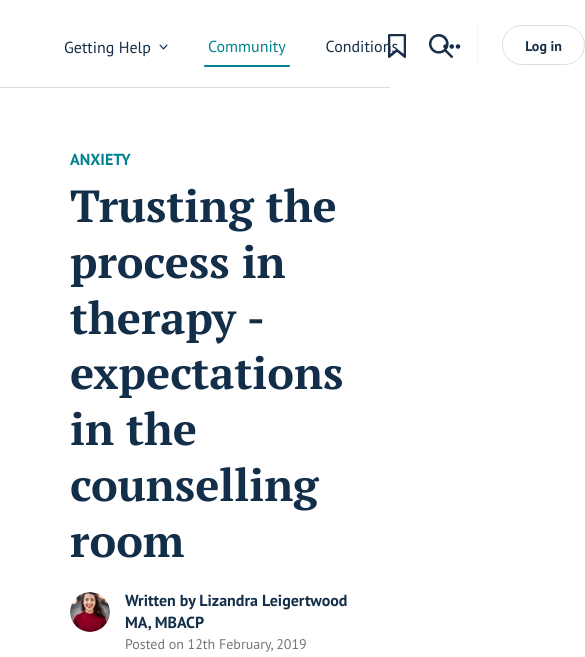
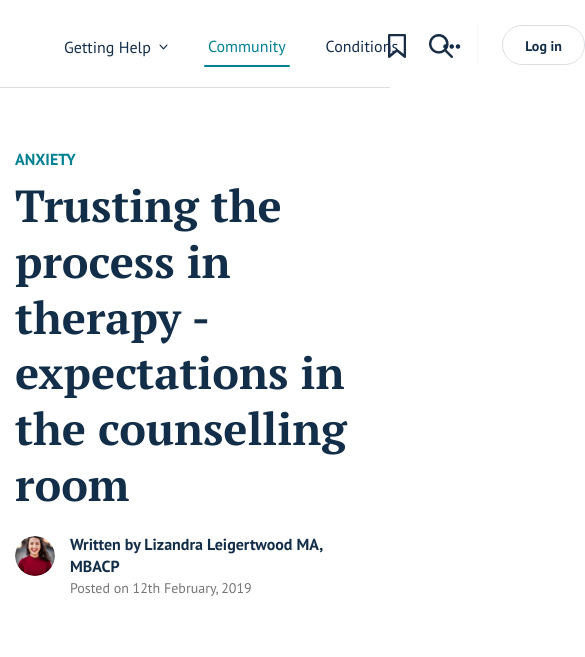
Before and after one commit to MrHidalgo/Counselling, a website: page dest/index.html in a window 390 px wide. Shown: the top 657 px of the page, 585 px wide, since content can reach past the window. Drawn offline with Linux system fonts and the light colour scheme.

Commit message:
Add responsive for large, wide screen - w\ mobile.

```diff
--- a/src/scss/_components/home/_base.scss
+++ b/src/scss/_components/home/_base.scss
@@ -12,6 +12,10 @@
       justify-content: center;
       flex: 1;
       min-width: 51px;
+      @include adaptive(1199) {
+        min-width: 66px;
+        padding-right: 15px;
+      }
     }
 
     &-middle {
--- a/src/scss/_components/home/_browse.scss
+++ b/src/scss/_components/home/_browse.scss
@@ -30,7 +30,14 @@
   }
 
   &__box {
+    display: flex;
+    align-items: center;
 
+    img {
+      display: block;
+      max-width: 100%;
+      height: auto;
+    }
 
     &-wrapper {
       display: flex;
@@ -38,6 +45,17 @@
       justify-content: space-between;
       padding-left: 45px;
       padding-right: 45px;
+      @include adaptive(1439) {
+        padding-left: 0;
+        padding-right: 0;
+      }
+
+      > div {
+        @include adaptive(1199) {
+          width: 100%;
+          max-width: calc((100% - (30px * 3)) / 4);
+        }
+      }
     }
   }
 }
--- a/src/scss/_components/home/_description.scss
+++ b/src/scss/_components/home/_description.scss
@@ -107,6 +107,9 @@
       padding-left: 45px;
       width: 100%;
       max-width: 579px;
+      @include adaptive(1199) {
+        max-width: 539px;
+      }
 
       p {
         padding-bottom: 0;
@@ -129,6 +132,9 @@
       margin-right: 0;
       padding-left: 122px;
       padding-right: 121px;
+      @include adaptive(1199) {
+        padding-left: 107px;
+      }
     }
 
     .description__image-wrapper {
--- a/src/scss/_components/home/_main.scss
+++ b/src/scss/_components/home/_main.scss
@@ -10,6 +10,9 @@
     margin-left: auto;
     margin-right: auto;
     padding-left: 55px;
+    @include adaptive(1199) {
+      padding-left: 0;
+    }
   }
 
   &__subtitle {
--- a/src/scss/_components/home/_navigation.scss
+++ b/src/scss/_components/home/_navigation.scss
@@ -7,6 +7,11 @@
     min-height: 82px;
     border-top: 1px solid $c-light-periwinkle;
     border-bottom: 1px solid $c-light-periwinkle;
+    @include adaptive(1439) {
+      flex-wrap: wrap;
+      padding-top: 30px;
+      padding-bottom: 30px;
+    }
 
     &-left {
       flex: 1;
@@ -15,6 +20,10 @@
 
     &-right {
       width: 182px;
+      @include adaptive(1439) {
+        width: 100%;
+        padding-top: 30px;
+      }
     }
   }
 
@@ -22,6 +31,9 @@
     display: flex;
     align-items: center;
     padding-left: 11px;
+    @include adaptive(1439) {
+      justify-content: center;
+    }
 
     &-item {
       &:last-of-type {
@@ -38,6 +50,9 @@
       color: $c-brownish-grey;
       margin-right: 32px;
       @include transition(color);
+      @include adaptive(1199) {
+        margin-right: 20px;
+      }
 
       &:hover {
         color: #192e47;
--- a/src/scss/_components/home/_search.scss
+++ b/src/scss/_components/home/_search.scss
@@ -8,11 +8,8 @@
     display: flex;
     align-items: center;
     padding-left: 123px;
-
-    &-left,
-    &-right {
-      //width: 50%;
-      //max-width: 100%;
+    @include adaptive(1199) {
+      padding-left: 107px;
     }
 
     &-left {
@@ -22,8 +19,6 @@
       max-width: 648px;
       padding-top: 64px;
     }
-
-    &-right {}
   }
 
   &__row {
--- a/src/scss/_shared/_common.scss
+++ b/src/scss/_shared/_common.scss
@@ -27,6 +27,9 @@
   &__list {
     display: flex;
     align-items: center;
+    @include adaptive(1439) {
+      justify-content: center;
+    }
 
     &-item {
       &:last-of-type {
```
Also changed, not shown: dest/css/app.css, dest/fonts/iconFont.ttf, dest/fonts/iconFont.woff, dest/fonts/iconFont.woff2, src/fonts/iconFont.ttf, src/fonts/iconFont.woff, src/fonts/iconFont.woff2, 3 other files.
